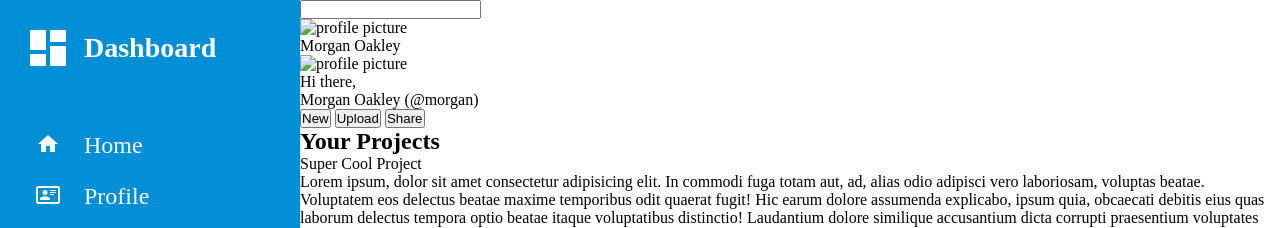
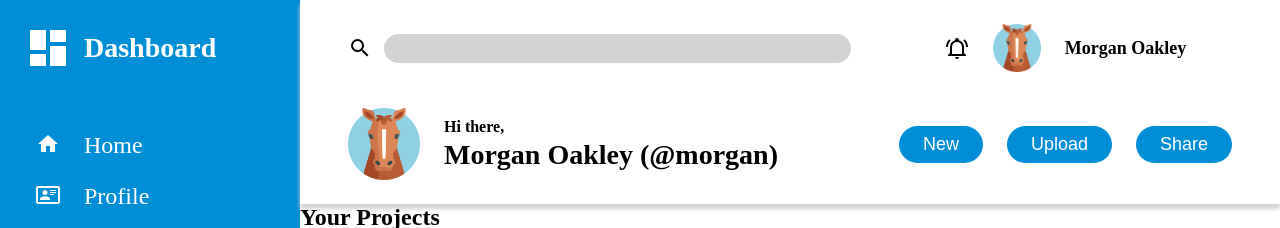
Before and after one commit to kamlesh-borana/odin-admin-dashboard, a plain HTML site: page index.html in a window 1280 px wide. Shown: the top 228 px of the page. Drawn offline with Linux system fonts and the light colour scheme.

Commit message:
Style the header layout
Added the markup, styles and assets required for designing the header
layout.

```diff
--- a/index.html
+++ b/index.html
@@ -94,17 +94,25 @@
 
         <header class="header">
             <div class="search-container">
+                <svg xmlns="http://www.w3.org/2000/svg" viewBox="0 0 24 24">
+                    <title>magnify</title>
+                    <path d="M9.5,3A6.5,6.5 0 0,1 16,9.5C16,11.11 15.41,12.59 14.44,13.73L14.71,14H15.5L20.5,19L19,20.5L14,15.5V14.71L13.73,14.44C12.59,15.41 11.11,16 9.5,16A6.5,6.5 0 0,1 3,9.5A6.5,6.5 0 0,1 9.5,3M9.5,5C7,5 5,7 5,9.5C5,12 7,14 9.5,14C12,14 14,12 14,9.5C14,7 12,5 9.5,5Z" />
+                </svg>
                 <input type="text">
             </div>
 
             <div class="profile-container">
-                <img src="#" alt="profile picture">
+                <svg xmlns="http://www.w3.org/2000/svg" viewBox="0 0 24 24">
+                    <title>bell-ring-outline</title>
+                    <path d="M10,21H14A2,2 0 0,1 12,23A2,2 0 0,1 10,21M21,19V20H3V19L5,17V11C5,7.9 7.03,5.17 10,4.29C10,4.19 10,4.1 10,4A2,2 0 0,1 12,2A2,2 0 0,1 14,4C14,4.1 14,4.19 14,4.29C16.97,5.17 19,7.9 19,11V17L21,19M17,11A5,5 0 0,0 12,6A5,5 0 0,0 7,11V18H17V11M19.75,3.19L18.33,4.61C20.04,6.3 21,8.6 21,11H23C23,8.07 21.84,5.25 19.75,3.19M1,11H3C3,8.6 3.96,6.3 5.67,4.61L4.25,3.19C2.16,5.25 1,8.07 1,11Z" />
+                </svg>
+                <img src="images/horse.png" alt="profile picture">
                 <p class="profile-name">Morgan Oakley</p>
             </div>
 
             <div class="user-greeting-container">
-                <img src="#" alt="profile picture">
-                <div>
+                <img src="images/horse.png" alt="profile picture">
+                <div class="info-wrapper">
                     <p class="greeting">Hi there,</p>
                     <p class="user-info">Morgan Oakley (@morgan)</p>
                 </div>
--- a/style.css
+++ b/style.css
@@ -75,3 +75,133 @@ ul {
     height: 24px;
     justify-self: center;
 }
+
+.header {
+    padding: 24px 48px;
+    display: grid;
+    grid-template-columns: 2fr 1fr;
+    gap: 36px 48px;
+    box-shadow: 0 5px 4px lightgray;
+}
+
+.header .search-container {
+    /* Using Flexbox */
+    /* display: flex;
+    gap: 12px;
+    align-items: center; */
+
+    /* Using Grid */
+    display: grid;
+    grid-template-columns: auto 1fr;
+    gap: 12px;
+    align-items: center;
+}
+
+.header .search-container svg {
+    width: 24px;
+    height: 24px;
+}
+
+.header .search-container input {
+    /* Using Flexbox */
+    /* flex: 1;
+    font-size: 18px;
+    background-color: lightgrey;
+    border: none;
+    border-radius: 18px;
+    padding: 4px 12px; */
+
+    /* Using Grid */
+    font-size: 18px;
+    background-color: lightgrey;
+    border: none;
+    border-radius: 18px;
+    padding: 4px 12px;
+}
+
+.header .profile-container {
+    /* Using Flexbox */
+    /* display: flex;
+    justify-content: center;
+    align-items: center;
+    gap: 24px; */
+
+    /* Using Grid */
+    display: grid;
+    grid-template-columns: repeat(3, max-content);
+    justify-items: center;
+    align-items: center;
+    justify-content: center;
+    gap: 24px;
+}
+
+.header .profile-container svg {
+    width: 24px;
+    height: 24px;
+}
+
+.header .profile-container img {
+    width: 48px;
+}
+
+.header .profile-container .profile-name {
+    font-size: 18px;
+    font-weight: bold;
+}
+
+.header .user-greeting-container {
+    /* Using Flexbox */
+    /* display: flex;
+    align-items: center;
+    gap: 24px; */
+
+    /* Using Grid */
+    display: grid;
+    grid-template-columns: auto 1fr;
+    align-items: center;
+    gap: 24px;
+}
+
+.header .user-greeting-container img {
+    width: 72px;
+}
+
+.header .user-greeting-container .info-wrapper {
+    display: flex;
+    flex-direction: column;
+    gap: 3px;
+}
+
+.header .user-greeting-container .greeting {
+    font-size: 16px;
+    font-weight: bold;
+}
+
+.header .user-greeting-container .user-info {
+    font-size: 28px;
+    font-weight: bold;
+}
+
+.header .cta-container {
+    /* Using Flexbox */
+    /* display: flex;
+    align-items: center;
+    justify-content: center;
+    gap: 24px; */
+
+    /* Using Grid */
+    display: grid;
+    grid-template-columns: repeat(3, max-content);
+    justify-content: center;
+    align-items: center;
+    gap: 24px;
+}
+
+.header .cta-container button {
+    background-color: rgb(0, 142, 215);
+    color: white;
+    border: none;
+    padding: 8px 24px;
+    border-radius: 24px;
+    font-size: 18px;
+}
```
Also changed, not shown: images/dog.png (added), images/gorilla.png (added), images/hippopotamus.png (added), images/horse.png (added).
